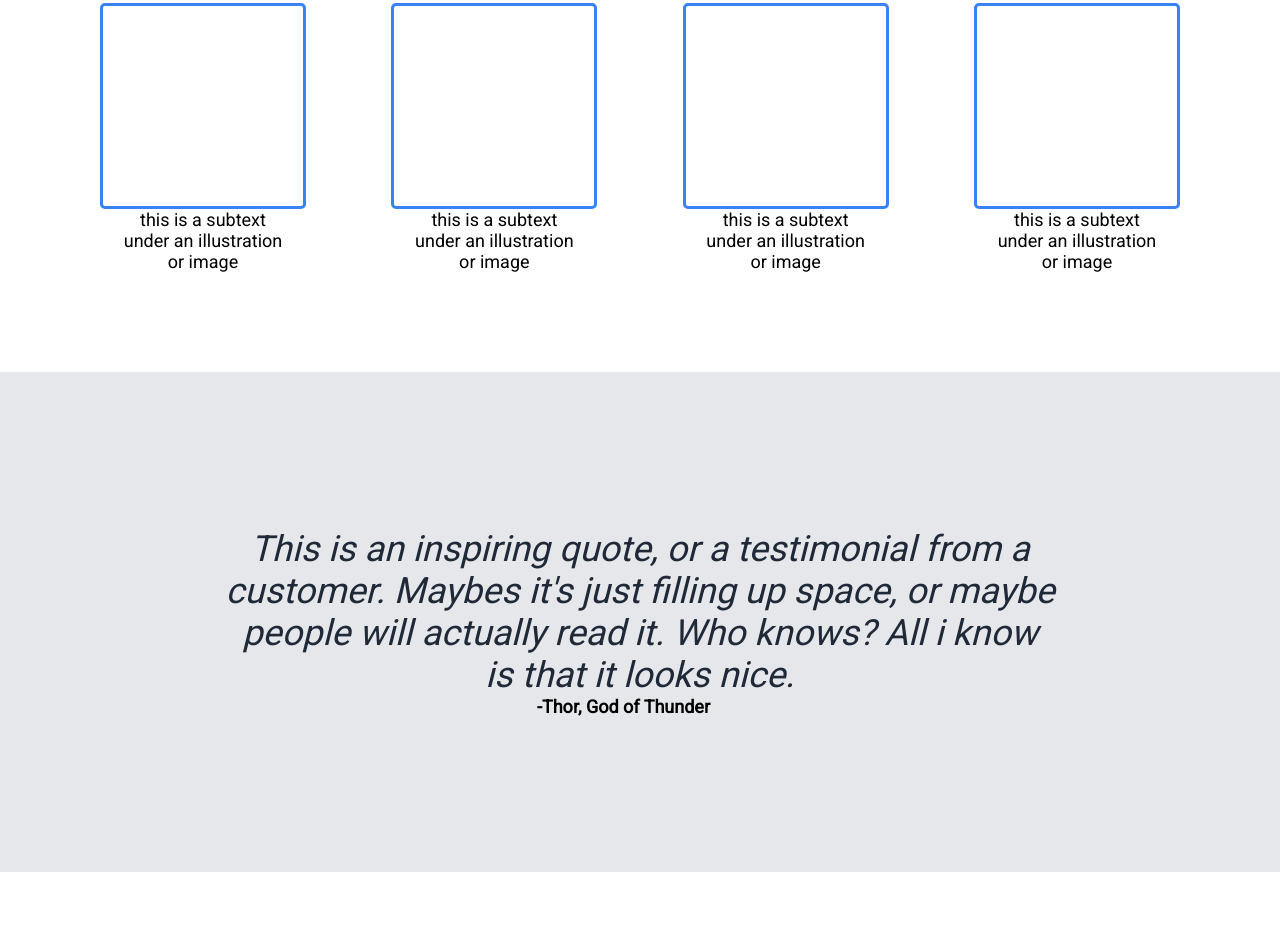
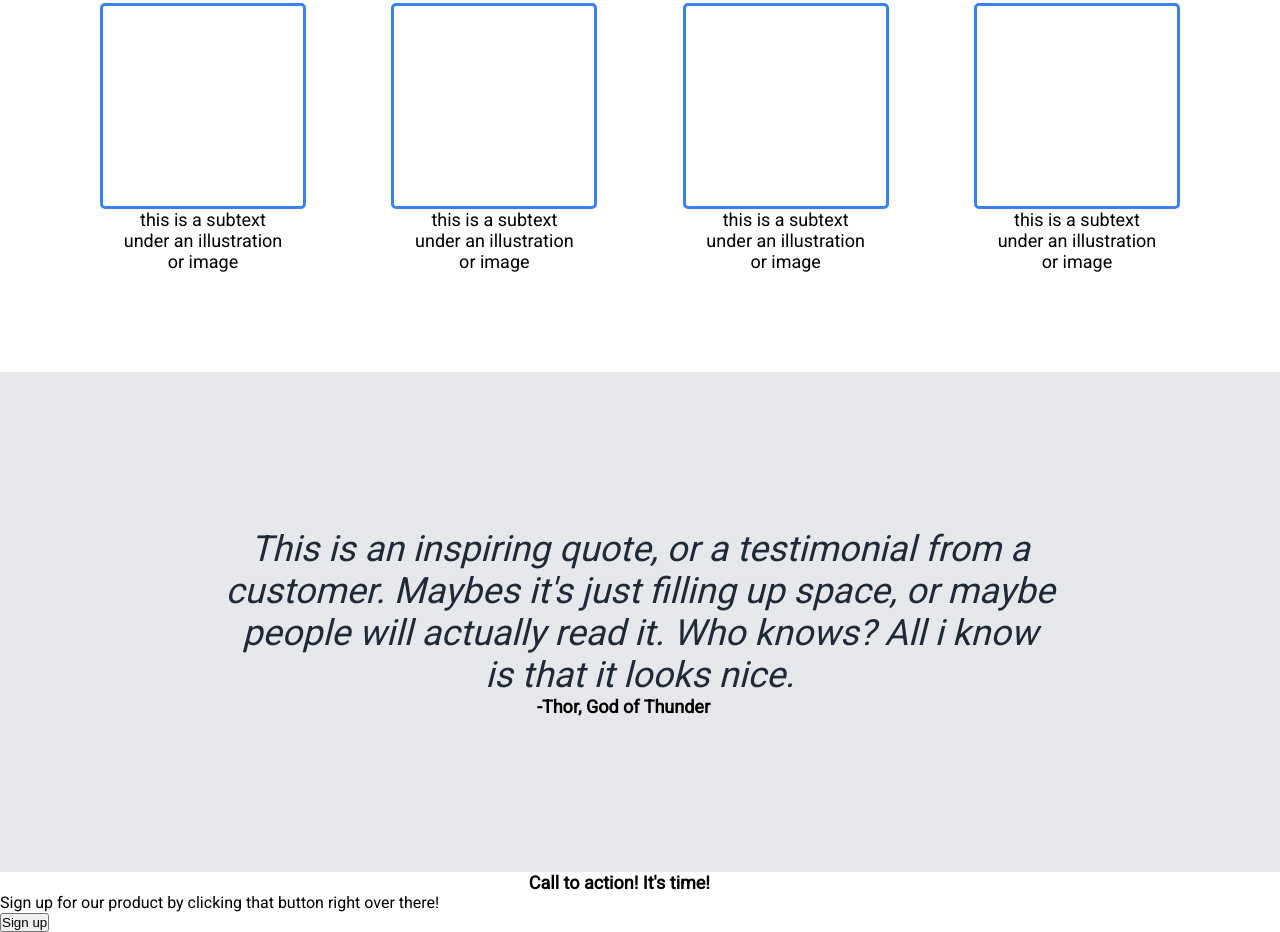
Before and after one commit to fubiknees/ProjectLandingPage, a plain HTML site: page Index.html in a window 1280 px wide. Shown: the part 917-1849 px from the top of the page. Before the commit the page ends 1789 px from the top, so only its background shows below. Drawn offline with Linux system fonts and the light colour scheme.

Commit message:
Section three bones, needs fine tuning

```diff
--- a/Index.html
+++ b/Index.html
@@ -60,5 +60,16 @@
             </h3>
             <h4>-Thor, God of Thunder</h4>
         </div>
+        <div class="section-four">
+            <div class="blue-area">
+                <div class="left-blue">
+                    <h4>Call to action! It's time!</h4>
+                     <p class="p-third">Sign up for our product by clicking that button right over there!</p>
+                </div>
+                <div class="right-blue">
+                    <button type="button" class="bottom-button">Sign up</button>
+                </div>
+            </div>
+        </div>
     </body>
 </html>
```
